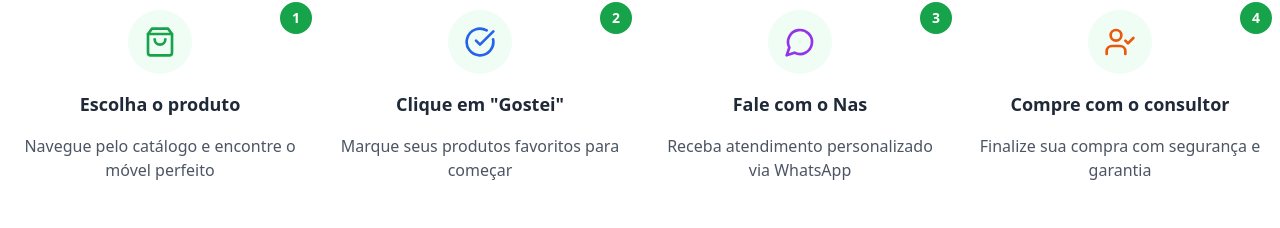
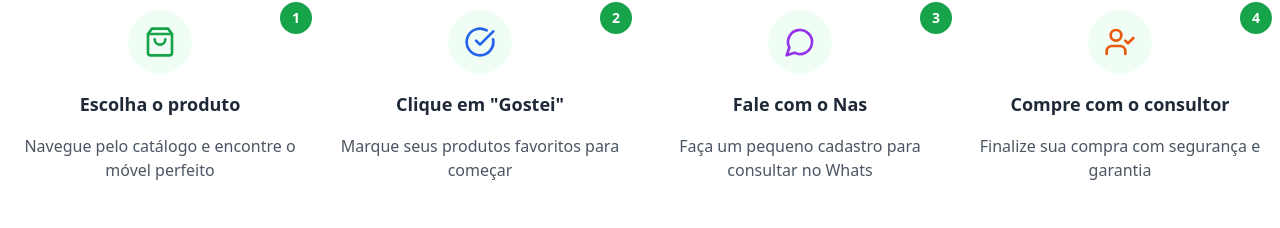
Before and after one commit to VoeonAI/moveis-nascimento, a React (Vite) app: page /new-home in a window 1280 px wide. Shown: the part 1899-2127 px from the top of the page. Built offline with nearby package versions, Linux system fonts and the light colour scheme.

Commit message:
[dyad] Descrição do passo 3 alterada para "Faça um pequeno cadastro para consultar no Whats" - wrote 1 file(s)

```diff
--- a/src/components/home/HowToBuy.tsx
+++ b/src/components/home/HowToBuy.tsx
@@ -27,7 +27,7 @@ const defaultSteps = [
   {
     icon: <MessageCircle size={32} className="text-purple-600" />,
     title: 'Fale com o Nas',
-    description: 'Receba atendimento personalizado via WhatsApp',
+    description: 'Faça um pequeno cadastro para consultar no Whats',
   },
   {
     icon: <UserCheck size={32} className="text-orange-600" />,
```
